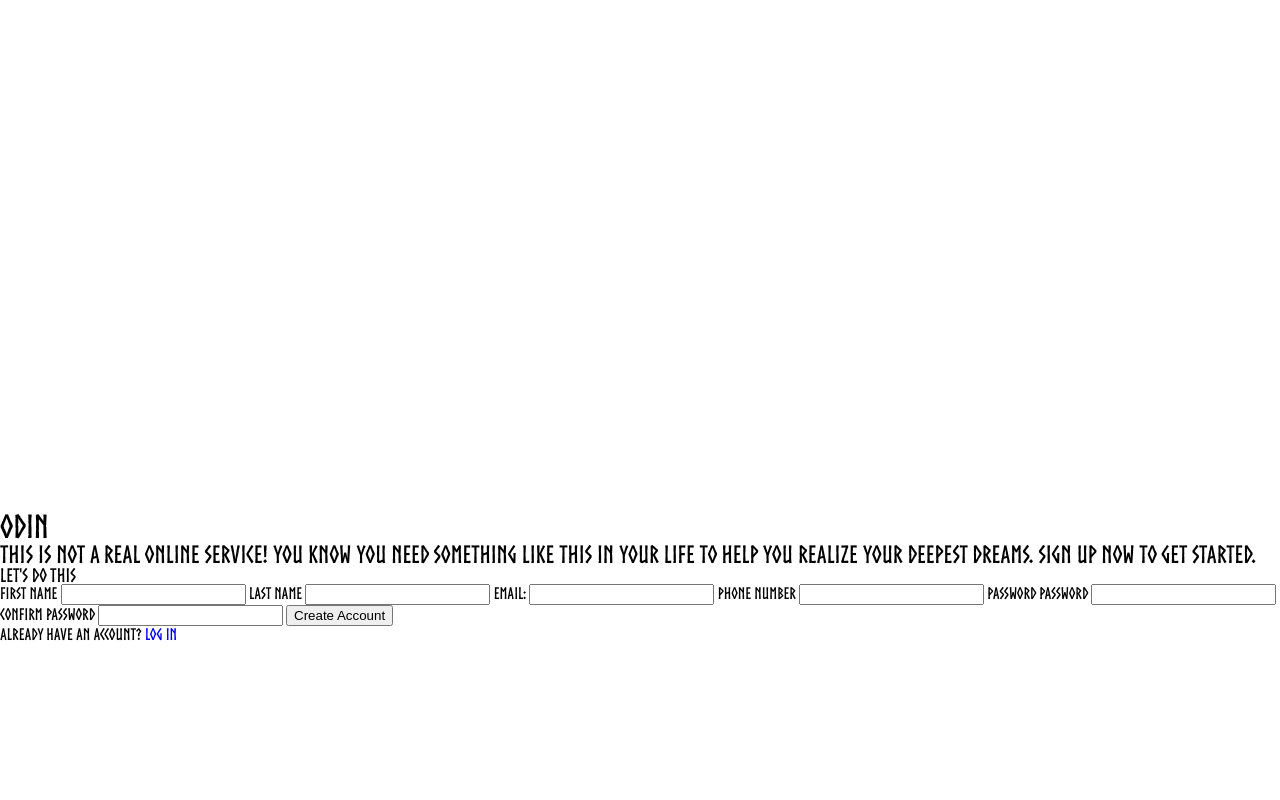
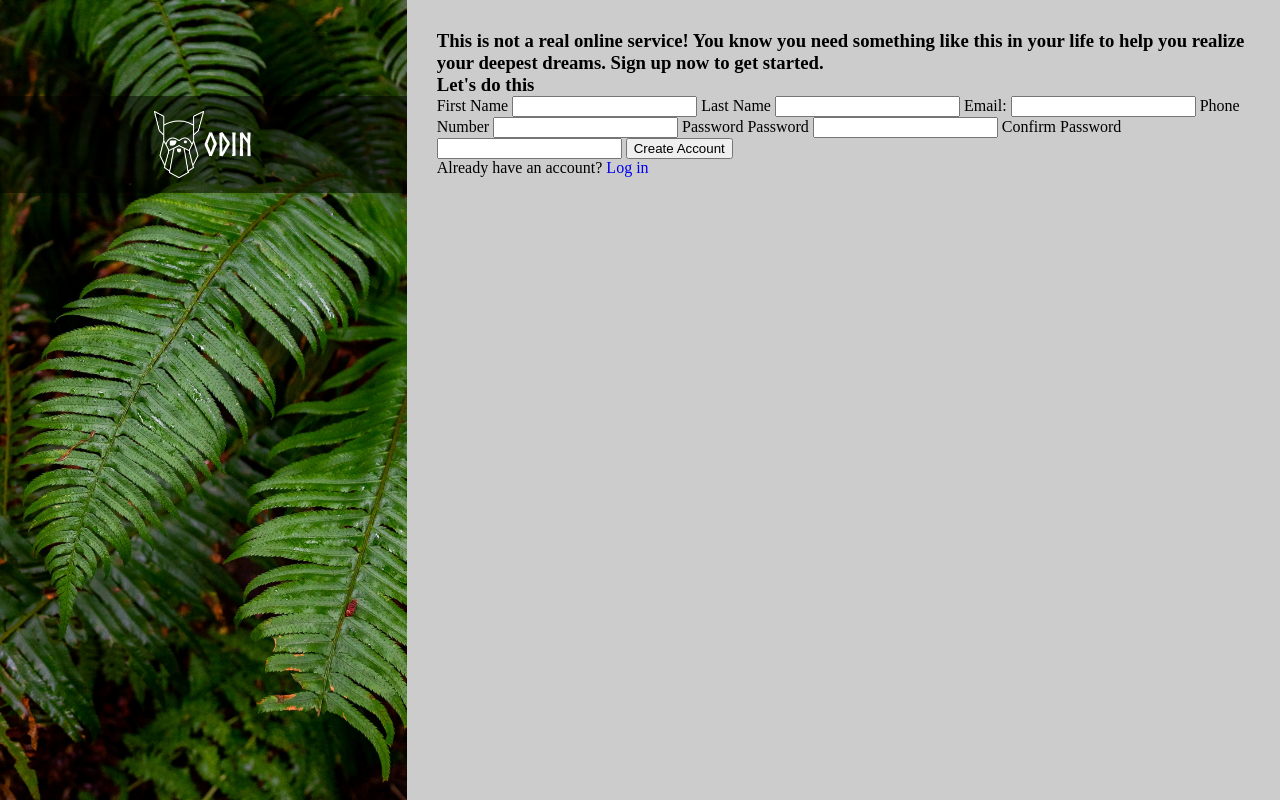
Before and after one commit to ichrahman/sign-up-form, a plain HTML site: page index.html in a window 1280 px wide. Drawn offline with Linux system fonts and the light colour scheme.

Commit message:
Add transparent background behind odin log

```diff
--- a/index.html
+++ b/index.html
@@ -8,13 +8,15 @@
     <script defer src="script.js"></script>
 </head>
 <body>
-   <div>
+   <div class="container">
     <div class="left">
-        <img src="./assets/odin-lined.png" alt="">
-        <h1>Odin</h1>
+        <div class="banner">
+            <img src="./assets/odin-lined.png" alt="">
+            <h1>Odin</h1>
+        </div>
     </div>
     <div class="right">
-        <h2>This is not a real online service! You know you need something like this in your life to help you realize your deepest dreams. Sign up now to get started.</h2>
+        <h3>This is not a real online service! You know you need something like this in your life to help you realize your deepest dreams. Sign up now to get started.</h3>
         <form>
             <h3>Let's do this</h3>
             <label for="first_name">First Name</label>
--- a/style.css
+++ b/style.css
@@ -50,7 +50,43 @@ table {
     src: url(./font/Norse-Bold.otf)
   }
 
+.container{
+    display: flex;
+    height: 100%;
+}
 
-  body{
+
+.left h1{
     font-family: norse-bold, sans-serif;
+    color: white;
   }
+
+.left img{
+    width: 50px;
+}
+
+.left, .right{
+    height: 100vh;
+}
+
+
+.left{
+    flex: 1;
+    background: url("./assets/bg.jpg") no-repeat center;
+    background-size: cover;
+}
+
+.right{
+    flex: 2;
+    padding: 30px;
+    background-color: #ccc;
+}
+
+.banner{
+    display: flex;
+    align-items: center;
+    justify-content: center;
+    background-color: rgba(0, 0, 0, 0.5);
+    margin-top: 6rem;
+    padding: 15px;
+}
```
